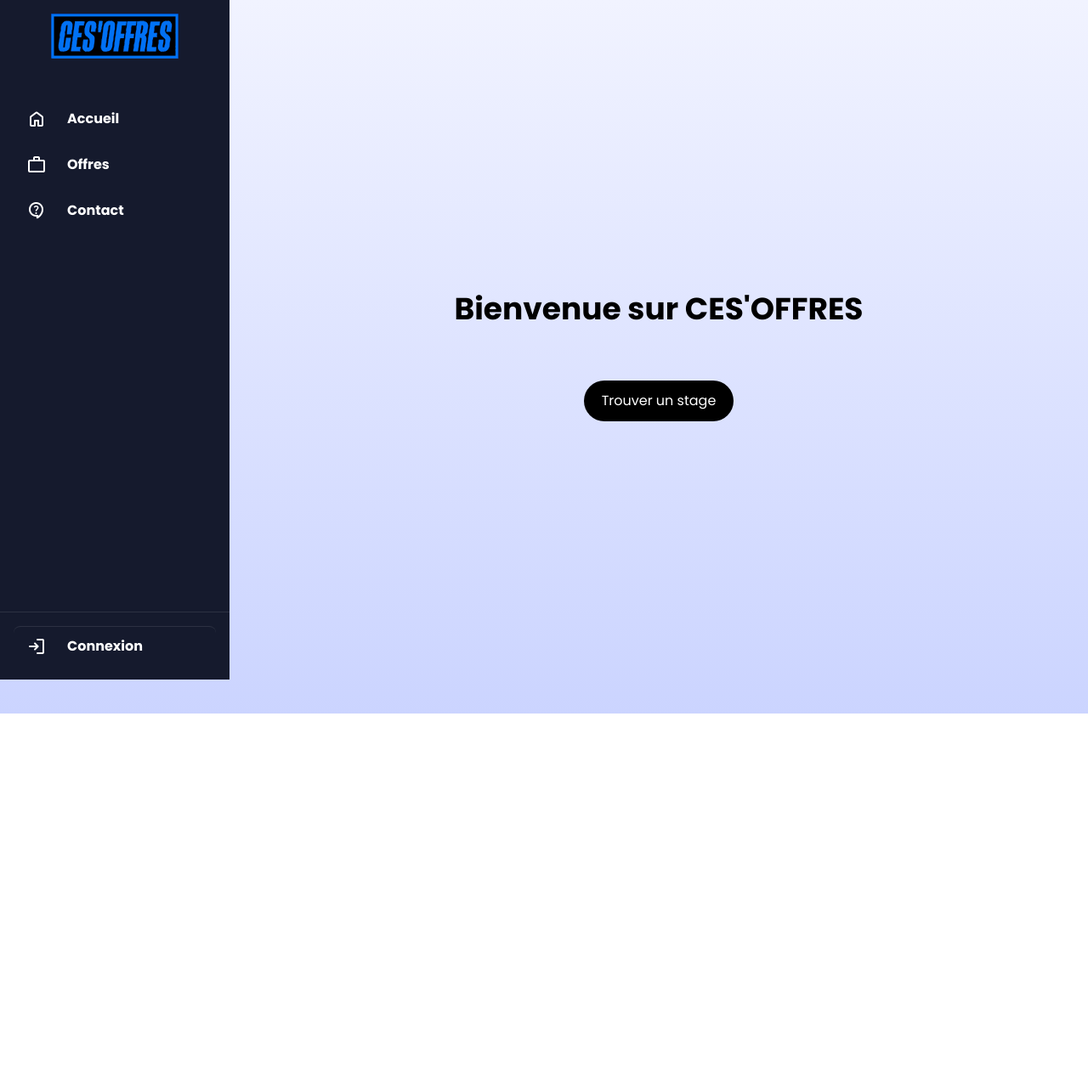
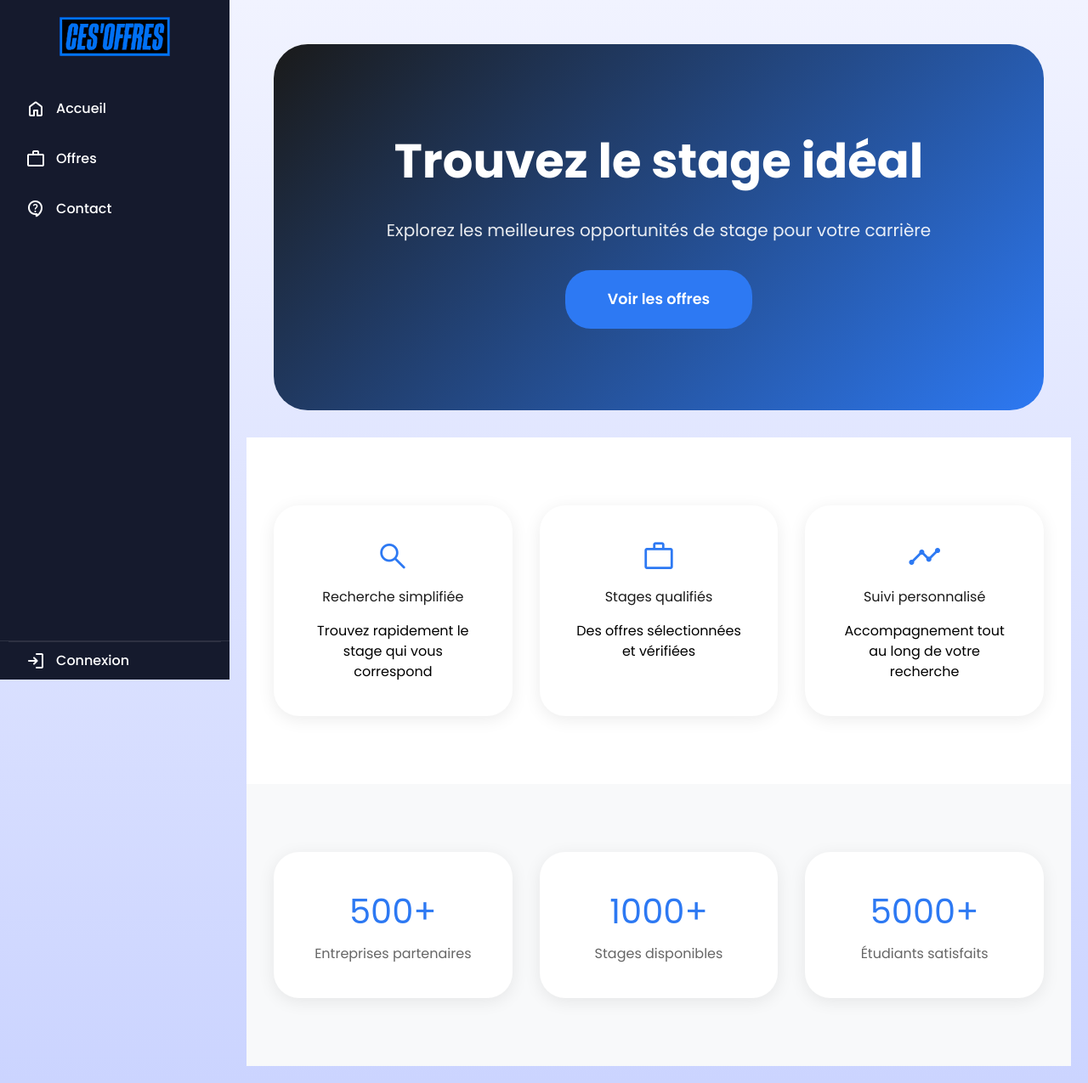
Before and after one commit to CES-OFFRES-Team/CES-OFFRES, a Next.js app: page / in a window 1280 px wide. Shown: the whole page at 85% size. Before the commit the page ends 840 px from the top, so only its background shows below. Built offline with nearby package versions, Linux system fonts and the light colour scheme.

Commit message:
Amelioration de la page d'acceuile

```diff
--- a/src/app/globals.css
+++ b/src/app/globals.css
@@ -8,6 +8,12 @@
     --foreground: #000000;
     --primary: #0070f3;
     --secondary: #1a1a1a;
+    --border-radius-xl: 40px;
+    --border-radius-lg: 30px;
+    --border-radius-md: 25px;
+    --border-radius-sm: 20px;
+    --transition-speed: 0.5s;
+    --transition-timing: cubic-bezier(0.4, 0, 0.2, 1);
 }
 
 @media (prefers-color-scheme: dark) {
@@ -174,9 +180,10 @@ footer {
     width: 85px;
     height: 100vh;
     background: #151A2D;
-    transition: all 0.5s cubic-bezier(0.4, 0, 0.2, 1);
+    transition: width var(--transition-speed) var(--transition-timing);
     display: flex;
     flex-direction: column;
+    border-radius: 0; /* Suppression des arrondis */
 }
 
 .sidebar:hover {
@@ -207,24 +214,27 @@ footer {
     gap: 0.5rem;
     margin-top: auto;
     border-top: 1px solid rgba(255, 255, 255, 0.1);
+    padding-bottom: 20px;
 }
 
 .nav-item {
     width: 100%;
+    display: flex;
+    justify-content: center;
+    padding: 0 10px;
 }
 
 .nav-link {
-    color: #fff;
     display: flex;
-    gap: 12px;
-    white-space: nowrap;
-    border-radius: 8px;
-    padding: 11px 15px;
     align-items: center;
+    justify-content: center;
+    padding: 12px 15px;
     text-decoration: none;
-    transition: all 0.3s ease;
-    font-weight: 700;
-    border: none; /* Suppression de la bordure */
+    color: white;
+    transition: all var(--transition-speed) var(--transition-timing);
+    position: relative;
+    width: 100%;
+    justify-content: center;  /* Centre les icônes quand replié */
 }
 
 .nav-link:hover {
@@ -234,26 +244,48 @@ footer {
 .material-symbols-rounded {
     font-size: 24px;
     min-width: 24px;
-    text-align: center;
+    display: flex;
+    align-items: center;
+    justify-content: center;
 }
 
 .nav-label {
-    margin-left: 12px;
+    margin-left: 15px;
     opacity: 0;
     white-space: nowrap;
-    transition: opacity 0.4s ease-in-out;
-    font-weight: 700; /* Ajout du font-weight pour le texte en gras */
+    transition: opacity var(--transition-speed) var(--transition-timing);
+    position: absolute;
+    left: 60px;  /* Position absolue pour le label */
+    pointer-events: none;
 }
 
 .sidebar:hover .nav-label {
     opacity: 1;
+    position: relative;
+    left: 0;
+    pointer-events: auto;
+    margin-left: 12px;
+}
+
+.sidebar:hover .nav-link {
+    justify-content: flex-start;
+    padding: 10px 20px;
+}
+
+.nav-list {
+    list-style: none;
+    padding: 0;
+    margin: 0;
+    display: flex;
+    flex-direction: column;
+    gap: 15px;
 }
 
 /* Style pour le contenu principal */
 main {
     padding: 20px;
     margin-left: 85px;
-    transition: all 0.5s cubic-bezier(0.4, 0, 0.2, 1);
+    transition: all var(--transition-speed) var(--transition-timing);
     min-height: 100vh;
     width: calc(100% - 85px);
 }
@@ -292,6 +324,7 @@ main {
     .sidebar {
         width: 0;
         left: -85px;
+        border-radius: 0 25px 25px 0;
     }
 
     .sidebar.active {
@@ -321,6 +354,10 @@ main {
         grid-template-columns: repeat(auto-fill, minmax(200px, 1fr));
         gap: 1rem;
     }
+
+    .sidebar, main, .nav-logo, .nav-label {
+        transition: all var(--transition-speed) var(--transition-timing);
+    }
 }
 
 @media (max-width: 480px) {
@@ -347,25 +384,27 @@ main {
 }
 
 .logo-container {
-    padding: 1rem;
+    width: 100%;
+    padding: 20px 0;
     display: flex;
     justify-content: center;
     align-items: center;
-    margin-bottom: 1rem;
+    margin-bottom: 20px;
     overflow: hidden;
 }
 
 .nav-logo {
-    width: 50px;
+    width: 45px;
     height: auto;
-    transition: width 0.5s cubic-bezier(0.4, 0, 0.2, 1);
+    transition: width var(--transition-speed) var(--transition-timing);
     object-fit: contain;
     max-width: 100%;
     fill: currentColor; /* Pour les SVG qui utilisent la couleur courante */
+    border-radius: 0; /* Suppression des arrondis */
 }
 
 .sidebar:hover .nav-logo {
-    width: 150px;
+    width: 130px;
 }
 
 /* Ajoutez ces styles pour les offres */
@@ -436,3 +475,249 @@ main {
         grid-template-columns: 1fr;
     }
 }
+
+/* Styles pour la page d'accueil */
+.home-container {
+  min-height: 100vh;
+  padding: 0;
+  margin: 0;
+}
+
+.hero-section {
+  background: linear-gradient(135deg, #1a1a1a 0%, #2d79f3 100%);
+  color: white;
+  padding: 6rem 2rem;
+  text-align: center;
+  position: relative;
+  overflow: hidden;
+  border-radius: var(--border-radius-xl);
+  margin-bottom: 2rem;
+  margin: 2rem;
+}
+
+.hero-content {
+  max-width: 800px;
+  margin: 0 auto;
+  z-index: 1;
+  position: relative;
+}
+
+.hero-content h1 {
+  font-size: 3.5rem;
+  margin-bottom: 1.5rem;
+  font-weight: 700;
+}
+
+.hero-content p {
+  font-size: 1.25rem;
+  margin-bottom: 2rem;
+  opacity: 0.9;
+}
+
+.cta-button {
+  display: inline-block;
+  padding: 1.2rem 3rem;
+  background: #2d79f3;
+  color: white;
+  border-radius: var(--border-radius-lg);
+  text-decoration: none;
+  font-weight: 600;
+  transition: all 0.3s ease;
+  border: 2px solid transparent;
+  font-size: 1.1rem;
+}
+
+.cta-button:hover {
+  transform: translateY(-2px);
+  box-shadow: 0 8px 20px rgba(45, 121, 243, 0.3);
+  border-color: rgba(255, 255, 255, 0.2);
+}
+
+.features-section {
+  padding: 5rem 2rem;
+  display: grid;
+  grid-template-columns: repeat(auto-fit, minmax(250px, 1fr));
+  gap: 2rem;
+  background: white;
+}
+
+.feature-card {
+  padding: 2.5rem;
+  text-align: center;
+  border-radius: var(--border-radius-lg);
+  background: white;
+  box-shadow: 0 4px 20px rgba(0, 0, 0, 0.08);
+  transition: all 0.3s ease;
+}
+
+.feature-card:hover {
+  transform: translateY(-5px);
+}
+
+.feature-card span {
+  font-size: 2.5rem;
+  color: #2d79f3;
+  margin-bottom: 1rem;
+  display: block;
+}
+
+.feature-card h3 {
+  margin: 1rem 0;
+  color: #1a1a1a;
+}
+
+.stats-section {
+  padding: 5rem 2rem;
+  background: #f8f9fa;
+  display: grid;
+  grid-template-columns: repeat(auto-fit, minmax(200px, 1fr));
+  gap: 2rem;
+  text-align: center;
+}
+
+.stat-item {
+  background: white;
+  padding: 2.5rem;
+  border-radius: var(--border-radius-lg);
+  box-shadow: 0 4px 20px rgba(0, 0, 0, 0.08);
+  transition: transform 0.3s ease;
+}
+
+.stat-item:hover {
+  transform: translateY(-5px);
+}
+
+.stat-item h2 {
+  font-size: 2.5rem;
+  color: #2d79f3;
+  margin-bottom: 0.5rem;
+}
+
+.stat-item p {
+  color: #666;
+}
+
+.offre {
+  border-radius: var(--border-radius-lg);
+  overflow: hidden;
+  transition: all 0.3s ease;
+  padding: 2rem;
+}
+
+.form {
+  border-radius: var(--border-radius-xl);
+  box-shadow: 0 8px 30px rgba(0, 0, 0, 0.1);
+  padding: 3rem;
+}
+
+.inputForm,
+input,
+textarea,
+select {
+  border-radius: var(--border-radius-md) !important;
+  padding: 15px 20px;
+}
+
+.button-submit {
+  border-radius: var(--border-radius-lg);
+  padding: 15px 30px;
+}
+
+.feature-card, .stat-item, .offre {
+  transition: transform 0.3s ease, box-shadow 0.3s ease;
+}
+
+.feature-card:hover, .stat-item:hover, .offre:hover {
+  transform: translateY(-5px);
+  box-shadow: 0 8px 25px rgba(0, 0, 0, 0.1);
+}
+
+button,
+.button,
+input[type="submit"] {
+    border-radius: var(--border-radius-lg);
+    padding: 12px 25px;
+}
+
+/* Styles globaux pour les arrondis */
+* {
+    border-radius: inherit;
+}
+
+@media (max-width: 768px) {
+  .hero-content h1 {
+    font-size: 2.5rem;
+  }
+
+  .hero-content p {
+    font-size: 1.1rem;
+  }
+
+  .features-section,
+  .stats-section {
+    padding: 3rem 1rem;
+  }
+
+  .hero-section {
+    border-radius: var(--border-radius-xl);
+    margin: 1rem;
+  }
+
+  .feature-card,
+  .stat-item,
+  .form {
+    border-radius: var(--border-radius-lg);
+    padding: 2rem;
+  }
+
+  .sidebar {
+    border-radius: 0 25px 25px 0;
+  }
+
+  :root {
+    --border-radius-xl: 30px;
+    --border-radius-lg: 25px;
+    --border-radius-md: 20px;
+    --border-radius-sm: 15px;
+  }
+}
+
+/* Images et médias */
+img,
+video,
+iframe {
+    border-radius: var(--border-radius-md);
+}
+
+/* Cards et conteneurs */
+.card,
+.container,
+.box {
+    border-radius: var(--border-radius-lg);
+    overflow: hidden;
+}
+
+/* Ajustements responsives */
+@media (max-width: 768px) {
+    :root {
+        --border-radius-xl: 30px;
+        --border-radius-lg: 25px;
+        --border-radius-md: 20px;
+        --border-radius-sm: 15px;
+    }
+
+    .hero-section {
+        margin: 1rem;
+    }
+
+    .feature-card,
+    .stat-item,
+    .form {
+        padding: 2rem;
+    }
+}
+
+/* Assurez-vous que les enfants de la sidebar n'héritent pas des border-radius */
+.sidebar * {
+    border-radius: 0;
+}
--- a/src/app/page.js
+++ b/src/app/page.js
@@ -2,14 +2,49 @@ import Image from "next/image";
 
 export default function Home() {
   return (
-    <div className="flex flex-col items-center justify-center min-h-screen p-8">
-      <h1 className="text-4xl font-bold mb-8">Bienvenue sur CES'OFFRES</h1>
-      <a
-        className="mt-8 rounded-full border border-solid border-transparent transition-colors flex items-center justify-center bg-foreground text-background gap-2 hover:bg-[#383838] dark:hover:bg-[#ccc] text-sm sm:text-base h-10 sm:h-12 px-4 sm:px-5"
-        href="/Offres"
-      >
-        Trouver un stage
-      </a>
+    <div className="home-container">
+      <section className="hero-section">
+        <div className="hero-content">
+          <h1>Trouvez le stage idéal</h1>
+          <p>Explorez les meilleures opportunités de stage pour votre carrière</p>
+          <a href="/Offres" className="cta-button">
+            Voir les offres
+          </a>
+        </div>
+      </section>
+
+      <section className="features-section">
+        <div className="feature-card">
+          <span className="material-symbols-rounded">search</span>
+          <h3>Recherche simplifiée</h3>
+          <p>Trouvez rapidement le stage qui vous correspond</p>
+        </div>
+        <div className="feature-card">
+          <span className="material-symbols-rounded">work</span>
+          <h3>Stages qualifiés</h3>
+          <p>Des offres sélectionnées et vérifiées</p>
+        </div>
+        <div className="feature-card">
+          <span className="material-symbols-rounded">timeline</span>
+          <h3>Suivi personnalisé</h3>
+          <p>Accompagnement tout au long de votre recherche</p>
+        </div>
+      </section>
+
+      <section className="stats-section">
+        <div className="stat-item">
+          <h2>500+</h2>
+          <p>Entreprises partenaires</p>
+        </div>
+        <div className="stat-item">
+          <h2>1000+</h2>
+          <p>Stages disponibles</p>
+        </div>
+        <div className="stat-item">
+          <h2>5000+</h2>
+          <p>Étudiants satisfaits</p>
+        </div>
+      </section>
     </div>
   );
 }
```
Also changed, not shown: src/app/Login/login.css (+24 -0 lines).
